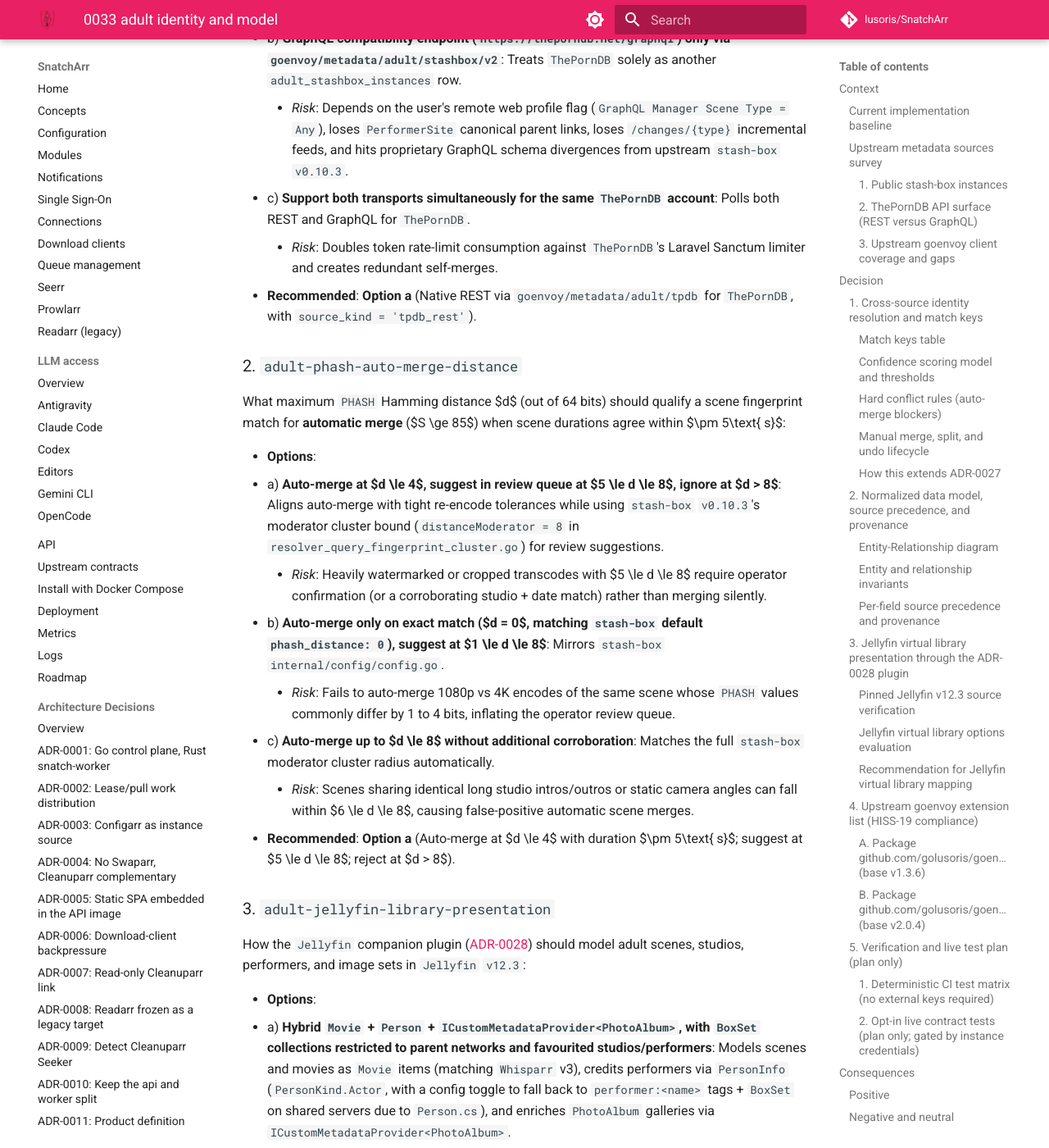
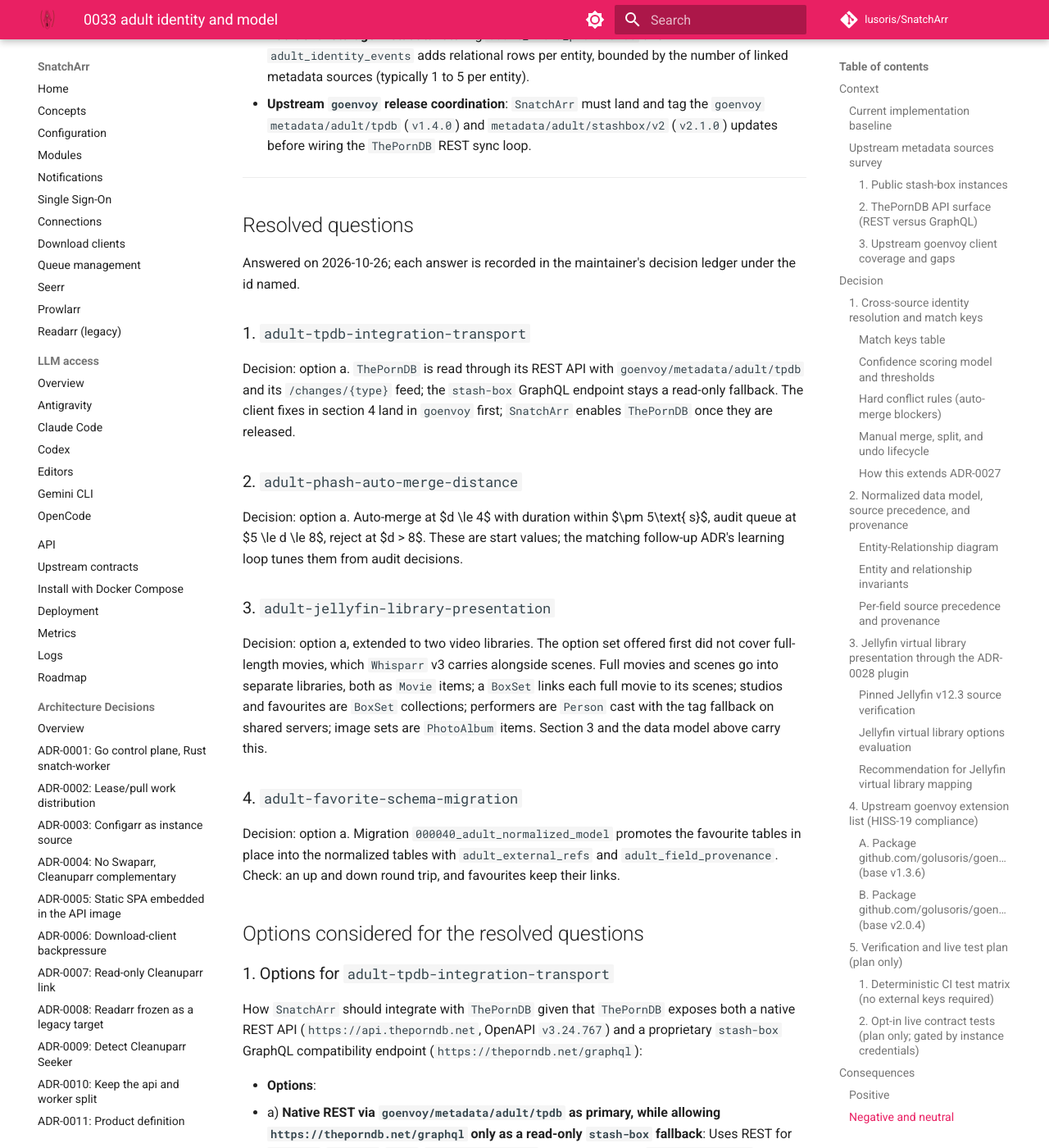
Before and after one commit to lusoris/SnatchArr, an MkDocs documentation site: the page built from docs/adr/0033-adult-identity-and-model.md, in a window 1280 px wide and 1400 px high, scrolled down 30402 px. Shown: the whole window at 82% size. Built offline with MkDocs 1.6.1 and Material for MkDocs 9.7.7, drawn with Linux system fonts in a browser that asks for light colours; comment, search, counter and statistics services are not loaded; some of the changed text lies outside the part shown.

Commit message:
docs(adr): accept ADR-0033 with full movies and two video libraries
All four open questions are answered. ThePornDB is read through REST
with the goenvoy tpdb client, PHASH auto-merge starts at distance 4
with a 5 to 8 audit band, and the favourite tables move in place in
migration 000040.

The Jellyfin answer widens the model: Whisparr v3 carries full-length
movies as well as scenes (ItemType in MovieMetadata.cs). adult_scenes
gains item_kind, adult_movie_scenes links a movie to the scenes cut
from it, a scene and a movie never auto-merge, and the plugin serves
two video libraries with a BoxSet per movie linking its scenes.

Signed-off-by: lusoris <lusoris@pm.me>
Signed-off-by: lusoris <lusoris@proton.me>

```diff
--- a/docs/adr/0033-adult-identity-and-model.md
+++ b/docs/adr/0033-adult-identity-and-model.md
@@ -6,9 +6,9 @@
 
 # ADR-0033: Adult identity resolution and normalized data model
 
-- Status: Proposed
+- Status: Accepted (2026-10-26)
 - Date: 2026-10-26
-- Related: [ADR-0018](0018-product-front-door.md), [ADR-0025](0025-module-switches.md), [ADR-0026](0026-accounts-and-roles.md), [ADR-0027](0027-adult-module.md), [ADR-0028](0028-jellyfin-plugin.md), ADR-0031 (catalogued creator content search, draft in work), ADR-0032 (Stash link versus build, draft in work)
+- Related: [ADR-0018](0018-product-front-door.md), [ADR-0025](0025-module-switches.md), [ADR-0026](0026-accounts-and-roles.md), [ADR-0027](0027-adult-module.md), [ADR-0028](0028-jellyfin-plugin.md), [ADR-0031](0031-creator-content-fansdb.md), [ADR-0032](0032-stash-own-or-integrate.md)
 
 ## Context
 
@@ -82,7 +82,7 @@
 
 ### 1. Cross-source identity resolution and match keys
 
-Every adult metadata record ingested from `stash-box` instances, `ThePornDB` REST, `Whisparr` (v2 and v3), or local filesystem scanners resolves into `SnatchArr`'s canonical entity graph (`Performer`, `Studio`, `Scene`, `ImageSet`, and `Tag`).
+Every adult metadata record ingested from `stash-box` instances, `ThePornDB` REST, `Whisparr` (v2 and v3), or local filesystem scanners resolves into `SnatchArr`'s canonical entity graph (`Performer`, `Studio`, `Scene`, `Movie`, `ImageSet`, and `Tag`). `Whisparr` v3 carries both full-length movies and scenes in one resource, told apart by `ItemType` (`Movie`, `Scene`; `src/NzbDrone.Core/Movies/MovieMetadata.cs` at `v3.1.0.2116`), and `ThePornDB` serves them on separate `/movies` and `/scenes` endpoints. A scene and a full-length movie are rows of `adult_scenes` with `item_kind IN ('scene', 'movie')`; `adult_movie_scenes` links a full movie to the scenes cut from it. Two rows of different `item_kind` never auto-merge.
 
 #### Match keys table
 
@@ -139,6 +139,7 @@
 2. **Explicit exclusion rule**: The pair $(E_1, E_2)$ or their underlying `(source_instance_id, foreign_id)` links appear in `adult_identity_exclusions` (created when an operator splits a merge or rejects a suggestion).
 3. **Disambiguation clash**: Both records specify non-empty `disambiguation` strings on the same source family that normalize to different values (e.g., `"Performer Alpha (1995)"` vs `"Performer Alpha (2001)"`).
 4. **Biographical contradiction**: Performer `birth_date` values on both records have year precision or better and differ by more than 365 days, or scene durations differ by more than 20 % when neither scene is flagged as a trailer/clip.
+5. **Item kind mismatch**: A `scene` row and a full-length `movie` row never merge, even on a shared fingerprint, because a scene cut from a movie shares its frames; the pair becomes an `adult_movie_scenes` suggestion in the audit queue instead.
 
 #### Manual merge, split, and undo lifecycle
 
@@ -174,6 +175,8 @@
     adult_scenes ||--o{ adult_scene_performers : "credits"
     adult_scenes ||--o{ adult_scene_fingerprints : "identified_by"
     adult_scenes ||--o{ adult_image_sets : "companion_gallery"
+    adult_scenes ||--o{ adult_movie_scenes : "movie_contains"
+    adult_scenes ||--o{ adult_movie_scenes : "cut_from"
     adult_image_sets ||--|{ adult_image_items : "contains"
     adult_tags ||--o{ adult_entity_tags : "classifies"
     adult_external_refs ||--o{ adult_field_provenance : "supplies"
@@ -234,6 +238,13 @@
         uuid merged_into_id FK
         timestamptz created_at
         timestamptz updated_at
+    }
+
+    adult_movie_scenes {
+        uuid movie_id PK,FK
+        uuid scene_id PK,FK
+        int sort_order
+        uuid source_ref_id FK
     }
 
     adult_scene_performers {
@@ -363,7 +374,8 @@
 
 1. **`adult_studios` two-level hierarchy**: Models both immediate parent sub-brands (`parent_studio_id`) and top-level umbrella networks (`network_studio_id`), matching `ThePornDB` `SiteResource` (`parent_id`, `network_id`) and `stash-box` recursive `Studio.parent` chains (`graphql/schema/types/studio.graphql`). Cycle prevention is enforced at write time (depth bounded at 4 levels per HISS-01/HISS-02).
 2. **`adult_external_refs` polymorphism**: Generalizes `adult_performer_links` and `adult_studio_links` across `entity_type IN ('performer', 'studio', 'scene', 'image_set', 'tag')` and `source_kind IN ('stashbox', 'tpdb_rest', 'whisparr_v3', 'whisparr_v2', 'stash_local', 'local_fs')`. For `ThePornDB`, `foreign_id` stores the UUID (`id`) and `secondary_id` stores the integer `_id` as text so both REST identifier formats resolve in $O(1)$ via unique index `(source_kind, COALESCE(source_instance_id, '00000000-0000-0000-0000-000000000000'), entity_type, foreign_id)`.
-3. **`adult_scene_fingerprints` dual representation**: Stores both `hash_hex` (`VARCHAR(64)`, supporting 128-bit `MD5`, 64-bit `OSHASH`, and 64-bit `PHASH`) and `hash_int64` (`BIGINT`, nullable, populated for 64-bit `OSHASH` and `PHASH` so PostgreSQL `bit_count(hash_int64 # $1::bigint) <= $2` executes indexed or bounded Hamming-distance scans directly in SQL without decoding hex in Go).
+3. **Full movies and scenes**: `adult_scenes.item_kind` is `scene` or `movie`, mapped from `Whisparr` v3 `ItemType` and from the `ThePornDB` endpoint the record came from. `adult_movie_scenes` rows always point from an `item_kind = 'movie'` row to an `item_kind = 'scene'` row; the write path refuses any other pair, and a hard conflict blocks merging rows of different `item_kind`.
+4. **`adult_scene_fingerprints` dual representation**: Stores both `hash_hex` (`VARCHAR(64)`, supporting 128-bit `MD5`, 64-bit `OSHASH`, and 64-bit `PHASH`) and `hash_int64` (`BIGINT`, nullable, populated for 64-bit `OSHASH` and `PHASH` so PostgreSQL `bit_count(hash_int64 # $1::bigint) <= $2` executes indexed or bounded Hamming-distance scans directly in SQL without decoding hex in Go).
 
 #### Per-field source precedence and provenance
 
@@ -421,9 +433,9 @@
 
 #### Recommendation for `Jellyfin` virtual library mapping
 
-`SnatchArr` and `lusoris/jellyfin-plugin-snatcharr` ([ADR-0028](0028-jellyfin-plugin.md)) adopt a **hybrid composition of (b) + (c1 + opt-in c2 for favourites) + (d)**, with optional **(a)** support only for legacy `Whisparr` v2 series libraries:
+`SnatchArr` and `lusoris/jellyfin-plugin-snatcharr` ([ADR-0028](0028-jellyfin-plugin.md)) adopt a **hybrid composition of (b) + (c1 + opt-in c2 for favourites) + (d)**, with optional **(a)** support only for legacy `Whisparr` v2 series libraries. Video goes into two libraries, one for full-length movies and one for scenes, both holding `Movie` items:
 
-1. **Scenes and movies (`Option b` primary)**: Adult video libraries use `Jellyfin`'s `Movies` (or `Mixed` / `MusicVideos`) library type backed by `IRemoteMetadataProvider<Movie, MovieInfo>` and `IRemoteImageProvider`. For 16:9 scenes lacking a 2:3 poster, `SnatchArrAdultImageProvider` serves the 16:9 frame as both `ImageType.Thumb` and `ImageType.Backdrop`, and serves `ThePornDB` 2:3 `posters` (when available in `adult_external_refs`) or a non-cropped 16:9 `ImageType.Primary` according to plugin setting `PreferLandscapeSceneThumbs`.
+1. **Two video libraries (`Option b` primary)**: an adult movies library holds `item_kind = 'movie'` rows and an adult scenes library holds `item_kind = 'scene'` rows. A `BoxSet` links each full movie to the scenes cut from it (`adult_movie_scenes`, ordered by `sort_order`), so a viewer moves from a movie to its scenes and back. Both libraries use `Jellyfin`'s `Movies` (or `Mixed` / `MusicVideos`) library type backed by `IRemoteMetadataProvider<Movie, MovieInfo>` and `IRemoteImageProvider`. For 16:9 scenes lacking a 2:3 poster, `SnatchArrAdultImageProvider` serves the 16:9 frame as both `ImageType.Thumb` and `ImageType.Backdrop`, and serves `ThePornDB` 2:3 `posters` (when available in `adult_external_refs`) or a non-cropped 16:9 `ImageType.Primary` according to plugin setting `PreferLandscapeSceneThumbs`.
 2. **Studios and networks**: Populated on `BaseItem.Studios` (both the sub-studio `canonical_name` and parent `network_studio_id` name) so native studio filtering works on all clients. `BoxSet` creation is restricted to parent networks or studios marked `is_favorite = true` in `SnatchArr`.
 3. **Performers (`Option c1` + optional `c2` for favourites)**: Every scene populates `MetadataResult<Movie>.People` with `PersonInfo` (`Type = PersonKind.Actor`, `Name = canonical_name`, `Role = credited_as != canonical_name ? "as " + credited_as : ""`, `ProviderIds = {"SnatchArrPerformer": id}`). `SnatchArrPersonProvider : IRemoteMetadataProvider<Person, PersonLookupInfo>` enriches biographies, birthdates, and headshots. To mitigate `Person.cs` (`skipAllowedTagsCheck: true`) on multi-user servers where restricted household accounts exist, the plugin configuration includes `PopulateGlobalPersonEntities` (default `true` when all `Jellyfin` users have adult access or library access is isolated; when `false`, performer names are written to `Tags` as `performer:<canonical_name>` and favourite performers are exposed as `BoxSet` collections covered by `BoxSet.IsVisible`).
 4. **Image sets (`Option d`)**: Indexed as `PhotoAlbum` / `Photo` inside a dedicated `Jellyfin` `Photos` library pointed at `image_set_dir` ([ADR-0027](0027-adult-module.md) open question 2). Because `PhotoAlbum` lacks `IHasLookupInfo`, the plugin implements `ICustomMetadataProvider<PhotoAlbum>` (`MediaBrowser.Controller/Providers/ICustomMetadataProvider.cs`) and an `IScheduledTask` that matches `PhotoAlbum.Path` against `GET /api/v1/adult/jellyfin/image-sets` and writes `Name`, `PremiereDate`, `Overview`, `Studios`, `Tags`, `People`, and `ProviderIds["SnatchArrImageSet"]` directly onto the `PhotoAlbum` entity. On `Jellyfin` Web, the optional companion script from [ADR-0028](0028-jellyfin-plugin.md) Section 4 renders the inline scene gallery lightbox via `GET /api/v1/adult/scenes/{id}/gallery`.
@@ -514,9 +526,29 @@
 
 ---
 
-## Open questions
+## Resolved questions
+
+Answered on 2026-10-26; each answer is recorded in the maintainer's decision ledger under the id named.
 
 ### 1. `adult-tpdb-integration-transport`
+
+Decision: option a. `ThePornDB` is read through its REST API with `goenvoy/metadata/adult/tpdb` and its `/changes/{type}` feed; the `stash-box` GraphQL endpoint stays a read-only fallback. The client fixes in section 4 land in `goenvoy` first; `SnatchArr` enables `ThePornDB` once they are released.
+
+### 2. `adult-phash-auto-merge-distance`
+
+Decision: option a. Auto-merge at $d \le 4$ with duration within $\pm 5\text{ s}$, audit queue at $5 \le d \le 8$, reject at $d > 8$. These are start values; the matching follow-up ADR's learning loop tunes them from audit decisions.
+
+### 3. `adult-jellyfin-library-presentation`
+
+Decision: option a, extended to two video libraries. The option set offered first did not cover full-length movies, which `Whisparr` v3 carries alongside scenes. Full movies and scenes go into separate libraries, both as `Movie` items; a `BoxSet` links each full movie to its scenes; studios and favourites are `BoxSet` collections; performers are `Person` cast with the tag fallback on shared servers; image sets are `PhotoAlbum` items. Section 3 and the data model above carry this.
+
+### 4. `adult-favorite-schema-migration`
+
+Decision: option a. Migration `000040_adult_normalized_model` promotes the favourite tables in place into the normalized tables with `adult_external_refs` and `adult_field_provenance`. Check: an up and down round trip, and favourites keep their links.
+
+## Options considered for the resolved questions
+
+### 1. Options for `adult-tpdb-integration-transport`
 
 How `SnatchArr` should integrate with `ThePornDB` given that `ThePornDB` exposes both a native REST API (`https://api.theporndb.net`, OpenAPI `v3.24.767`) and a proprietary `stash-box` GraphQL compatibility endpoint (`https://theporndb.net/graphql`):
 
@@ -527,9 +559,9 @@
     - *Risk*: Depends on the user's remote web profile flag (`GraphQL Manager Scene Type = Any`), loses `PerformerSite` canonical parent links, loses `/changes/{type}` incremental feeds, and hits proprietary GraphQL schema divergences from upstream `stash-box` `v0.10.3`.
   - c) **Support both transports simultaneously for the same `ThePornDB` account**: Polls both REST and GraphQL for `ThePornDB`.
     - *Risk*: Doubles token rate-limit consumption against `ThePornDB`'s Laravel Sanctum limiter and creates redundant self-merges.
-- **Recommended**: **Option a** (Native REST via `goenvoy/metadata/adult/tpdb` for `ThePornDB`, with `source_kind = 'tpdb_rest'`).
+- **Chosen**: **Option a** (Native REST via `goenvoy/metadata/adult/tpdb` for `ThePornDB`, with `source_kind = 'tpdb_rest'`).
 
-### 2. `adult-phash-auto-merge-distance`
+### 2. Options for `adult-phash-auto-merge-distance`
 
 What maximum `PHASH` Hamming distance $d$ (out of 64 bits) should qualify a scene fingerprint match for **automatic merge** ($S \ge 85$) when scene durations agree within $\pm 5\text{ s}$:
 
@@ -540,9 +572,9 @@
     - *Risk*: Fails to auto-merge 1080p vs 4K encodes of the same scene whose `PHASH` values commonly differ by 1 to 4 bits, inflating the operator review queue.
   - c) **Auto-merge up to $d \le 8$ without additional corroboration**: Matches the full `stash-box` moderator cluster radius automatically.
     - *Risk*: Scenes sharing identical long studio intros/outros or static camera angles can fall within $6 \le d \le 8$, causing false-positive automatic scene merges.
-- **Recommended**: **Option a** (Auto-merge at $d \le 4$ with duration $\pm 5\text{ s}$; suggest at $5 \le d \le 8$; reject at $d > 8$).
+- **Chosen**: **Option a** (Auto-merge at $d \le 4$ with duration $\pm 5\text{ s}$; suggest at $5 \le d \le 8$; reject at $d > 8$).
 
-### 3. `adult-jellyfin-library-presentation`
+### 3. Options for `adult-jellyfin-library-presentation`
 
 How the `Jellyfin` companion plugin ([ADR-0028](0028-jellyfin-plugin.md)) should model adult scenes, studios, performers, and image sets in `Jellyfin` `v12.3`:
 
@@ -553,9 +585,9 @@
     - *Risk*: Breaks on `Episode.GetUserDataKeys` (`Episode.cs`) and `FillMissingEpisodeNumbersFromPath` (`Episode.cs`) without synthetic integer episode numbers, and misfits standalone creator scenes and full-length movies.
   - c) **`Movie` items with `BoxSet` collections generated for every studio and every performer instead of `Person` entities**: Avoids `Person.IsVisible` (`skipAllowedTagsCheck: true`) entirely by never creating `Person` rows.
     - *Risk*: Removes the interactive cast ribbon with performer headshots and roles from every scene detail page and floods `Jellyfin`'s Collections view with thousands of `BoxSet` folders.
-- **Recommended**: **Option a** (Hybrid `Movie` + `Person` + `ICustomMetadataProvider<PhotoAlbum>` + favourite-scoped `BoxSet` collections).
+- **Chosen**: **Option a** (Hybrid `Movie` + `Person` + `ICustomMetadataProvider<PhotoAlbum>` + favourite-scoped `BoxSet` collections).
 
-### 4. `adult-favorite-schema-migration`
+### 4. Options for `adult-favorite-schema-migration`
 
 How existing `000036_adult_module` and `000038_adult_favorite_urls` tables (`adult_favorite_performers`, `adult_performer_links`, `adult_performer_urls`, `adult_favorite_studios`, `adult_studio_links`, `adult_studio_urls`) should transition to the normalized schema (`adult_performers`, `adult_studios`, `adult_external_refs`, `adult_field_provenance`):
 
@@ -566,7 +598,7 @@
     - *Risk*: Violates HISS-19 and the single-normalized-model mandate of this ADR by duplicating identity and URL state across two schemas.
   - c) **Replace `adult_favorite_*` with compatibility SQL views over `adult_performers` and `adult_studios` (`WHERE is_favorite = TRUE`)**: Promotes the base tables and leaves read-only SQL views under the old names during transition.
     - *Risk*: `sqlc` code generation and write queries still need updating to target the new tables, so the view layer adds schema surface without avoiding the Go query update.
-- **Recommended**: **Option a** (In-place SQL migration promoting `adult_favorite_*` into `adult_performers`, `adult_studios`, `adult_external_refs`, and `adult_field_provenance` in one atomic slice).
+- **Chosen**: **Option a** (In-place SQL migration promoting `adult_favorite_*` into `adult_performers`, `adult_studios`, `adult_external_refs`, and `adult_field_provenance` in one atomic slice).
 
 ## References
 
```
Also changed, not shown: other parts of docs/adr/0033-adult-identity-and-model.md (+1 -0 lines), docs/adr/README.md (+1 -1 lines).
